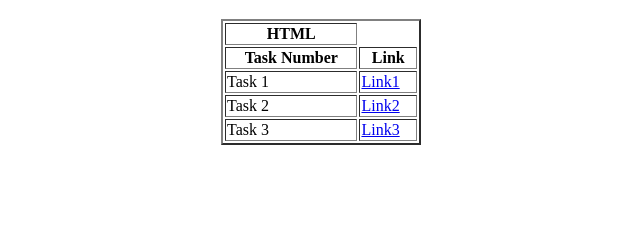
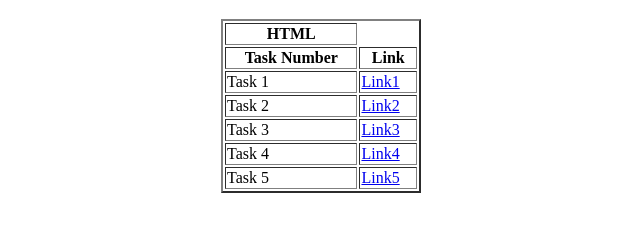
Before and after one commit to sujalmahalaha/Internship-html-task, a plain HTML site: page index.html in a window 1280 px wide. Shown: the part 79-310 px from the top of the page, without its empty margins (319-959 px from the left). Drawn offline with Linux system fonts and the light colour scheme.

Commit message:
Update index.html

```diff
--- a/index.html
+++ b/index.html
@@ -36,6 +36,14 @@
                 <td>Task 3</td>
                 <td><a href="Task_3.html"  target="_blank">Link3</a></td>
             </tr>
+            <tr>
+                <td>Task 4</td>
+                <td><a href="Task_4.html"  target="_blank">Link4</a></td>
+            </tr>
+            <tr>
+                <td>Task 5</td>
+                <td><a href="Task_5.html"  target="_blank">Link5</a></td>
+            </tr>
 
         </table>
 
```
